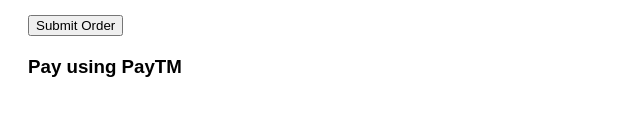
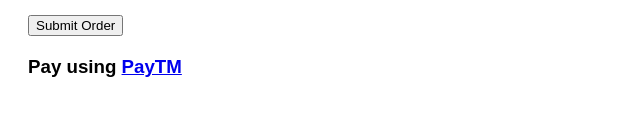
Before and after one commit to shauryabhat/shop, a plain HTML site: page index.html in a window 1280 px wide. Shown: the part 1182-1297 px from the top of the page, 0-640 px from the left. Drawn offline with Linux system fonts and the light colour scheme.

Commit message:
paytm link

```diff
--- a/index.html
+++ b/index.html
@@ -49,7 +49,7 @@
   </form>
 
   <div class="qr-section">
-    <h3>Pay using <a link="https://paytm.me/8802019549@ptyes">PayTM</a></h3>
+    <h3>Pay using <a href="https://paytm.me/8802019549@ptyes">PayTM</a></h3>
   </div>
 
   <script>
```
